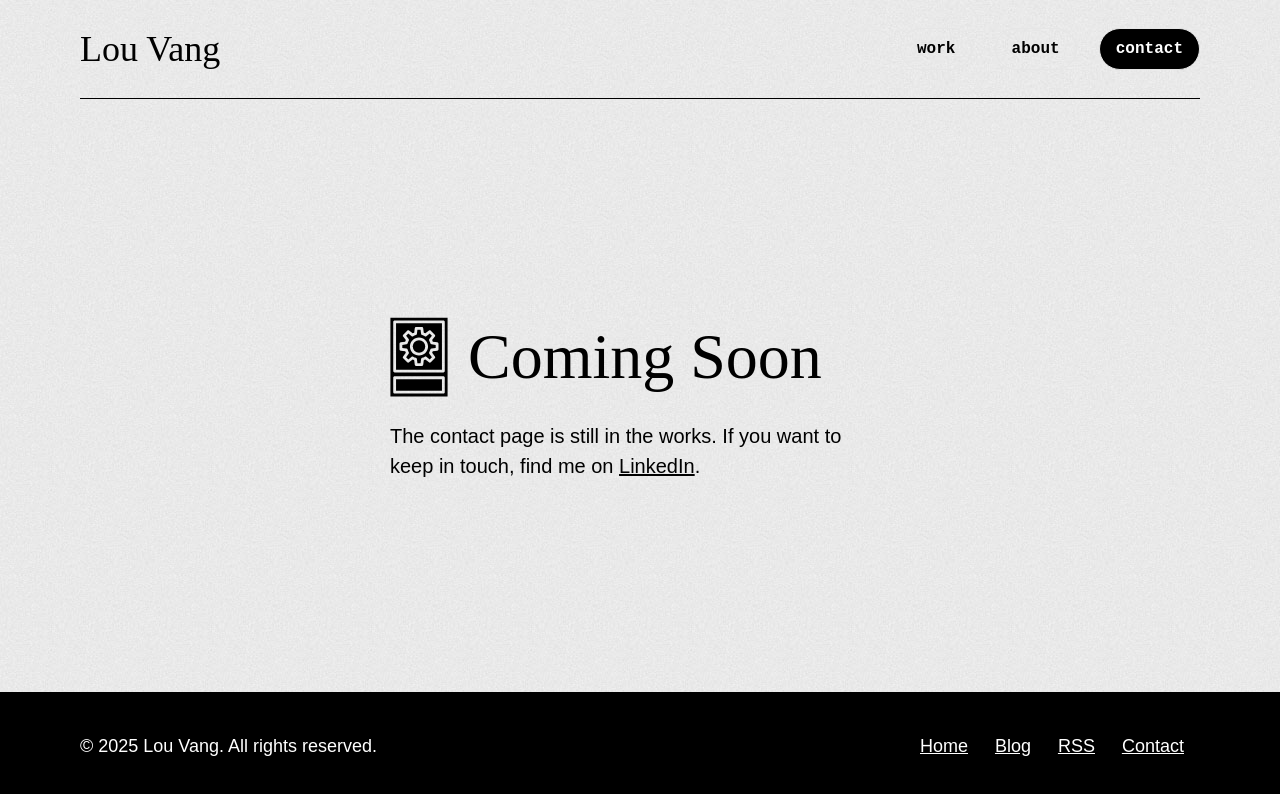
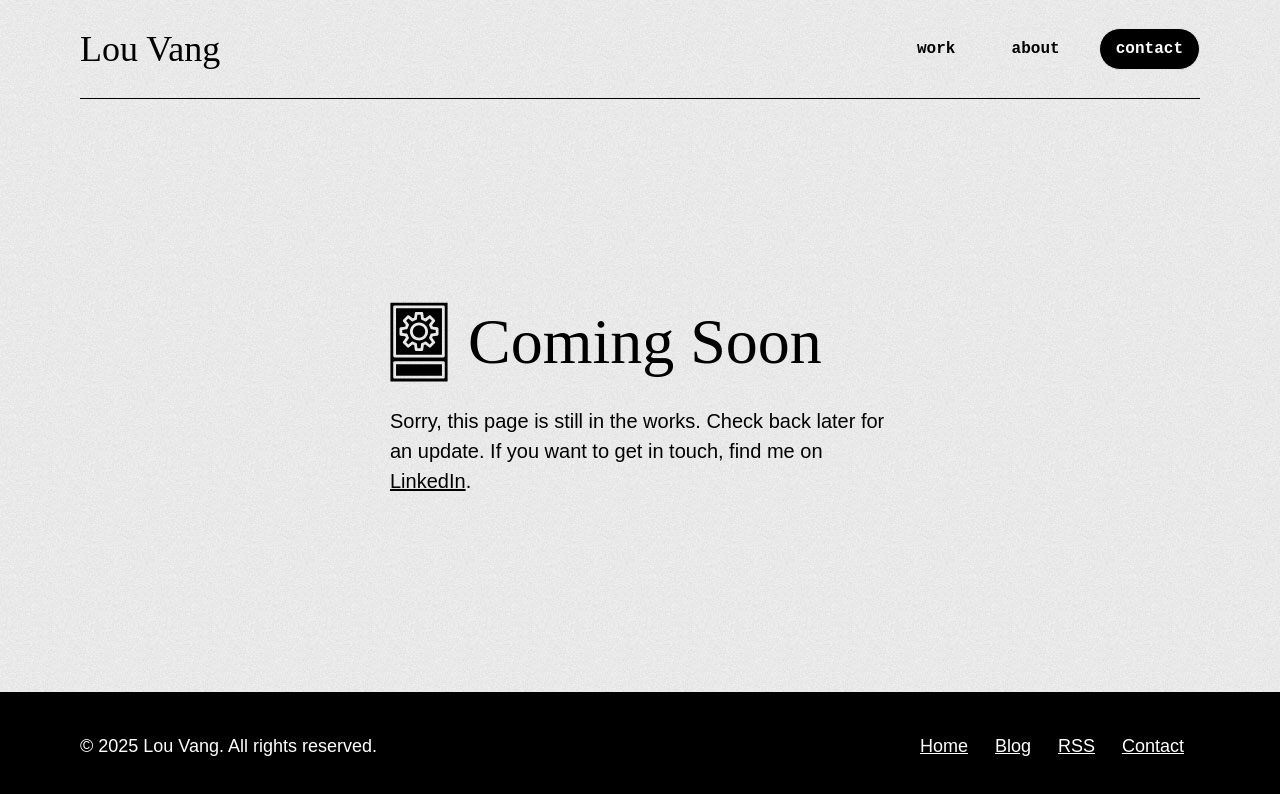
Before and after one commit to louvang/louvang-portfolio, a Next.js app in the folder frontend/: page /contact in a window 1280 px wide. Shown: the top 794 px of the page. Built offline with nearby package versions, Linux system fonts and the light colour scheme; a web font is replaced by a local one.

Commit message:
Create a generic Coming Soon component

```diff
--- a/frontend/src/app/contact/page.tsx
+++ b/frontend/src/app/contact/page.tsx
@@ -1,32 +1,10 @@
-import Link from 'next/link';
+import ComingSoon from '@/components/ComingSoon';
 
 export default function Contact() {
   return (
     <div className="page-minheight">
       <div className="page-minheight flex justify-center items-center">
-        <div className="coming-soon">
-          <div className="coming-soon__heading-row">
-            <img
-              src="images/icons/gearbox.svg"
-              alt=""
-              className="coming-soon__gear-icon"
-            />
-            <div className="coming-soon__heading">Coming Soon</div>
-          </div>
-
-          <p className="coming-soon__p">
-            The contact page is still in the works. If you want to keep in
-            touch, find me on{' '}
-            <Link
-              href="https://www.linkedin.com/in/louvang/"
-              target="_blank"
-              className="underline"
-            >
-              LinkedIn
-            </Link>
-            .
-          </p>
-        </div>
+        <ComingSoon />
       </div>
     </div>
   );
--- /dev/null
+++ b/frontend/src/components/ComingSoon.tsx
@@ -0,0 +1,29 @@
+import Link from 'next/link';
+
+export default function ComingSoon() {
+  return (
+    <div className="coming-soon">
+      <div className="coming-soon__heading-row">
+        <img
+          src="images/icons/gearbox.svg"
+          alt=""
+          className="coming-soon__gear-icon"
+        />
+        <div className="coming-soon__heading">Coming Soon</div>
+      </div>
+
+      <p className="coming-soon__p">
+        Sorry, this page is still in the works. Check back later for an update.
+        If you want to get in touch, find me on{' '}
+        <Link
+          href="https://www.linkedin.com/in/louvang/"
+          target="_blank"
+          className="underline"
+        >
+          LinkedIn
+        </Link>
+        .
+      </p>
+    </div>
+  );
+}
```
